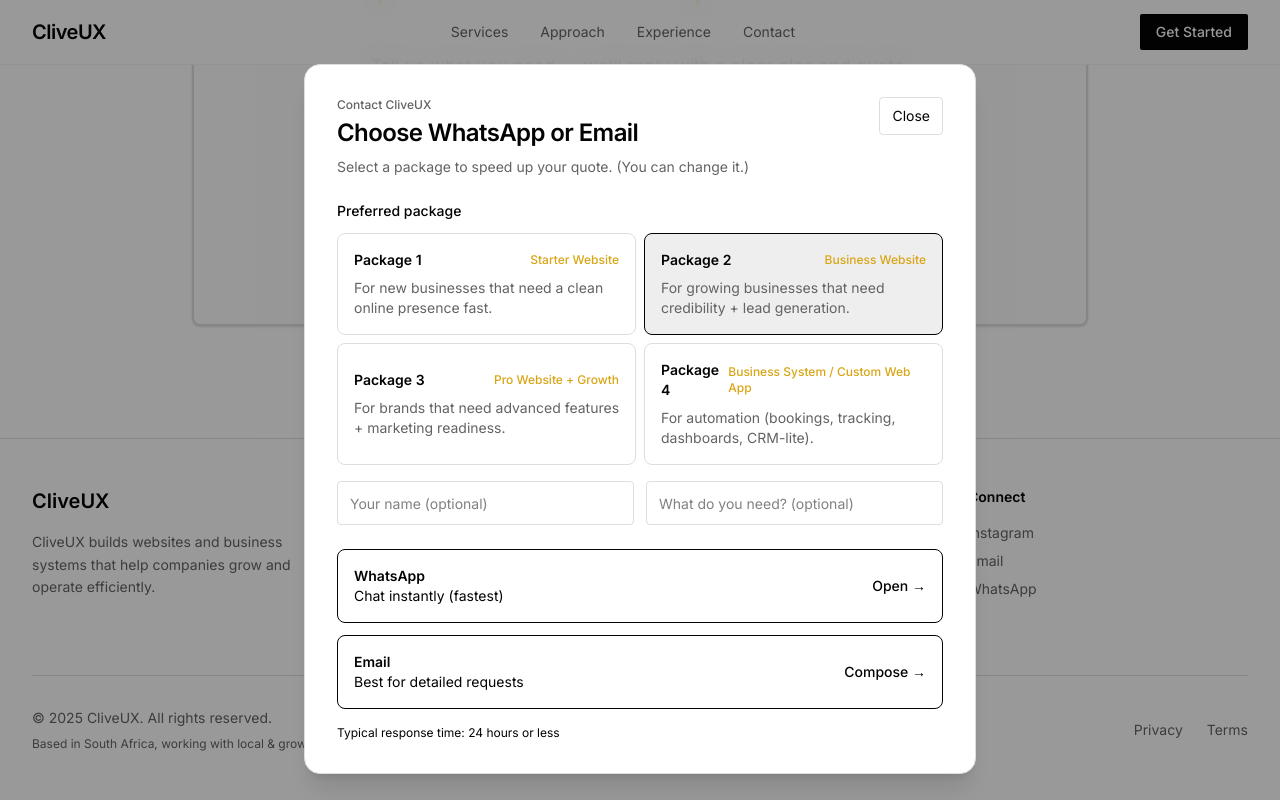
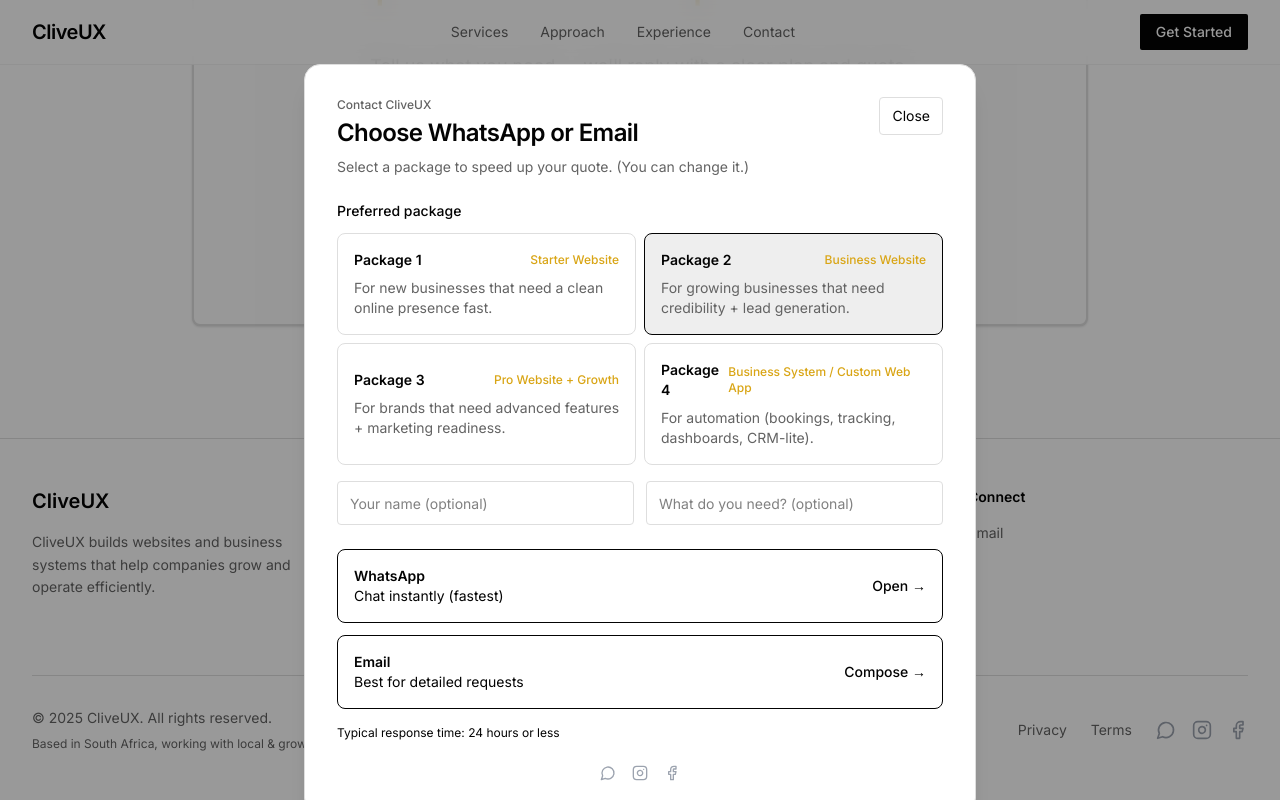
Before and after one commit to Ndelu-Blose/Cliveux-website, a Next.js app: page / in a window 1280 px wide. Both pictures are taken after a click on the button "Contact". Shown: the part 8349-9149 px from the top of the page. Built offline with nearby package versions, Linux system fonts and the light colour scheme.

Commit message:
Add social media icons to ContactModal and Footer components

```diff
--- a/components/ContactModal.tsx
+++ b/components/ContactModal.tsx
@@ -3,6 +3,7 @@
 import { useEffect, useMemo, useState } from "react";
 import { packages, PackageKey } from "@/content/packages";
 import { track } from "@/lib/analytics";
+import { MessageCircle, Instagram, Facebook } from "lucide-react";
 
 type Props = {
   open: boolean;
@@ -12,6 +13,8 @@ type Props = {
 
 const WHATSAPP = "27607257297";
 const EMAIL = "cliveuxweb@gmail.com";
+const INSTAGRAM = "https://www.instagram.com/cliveuxweb/";
+const FACEBOOK = "https://www.facebook.com/share/17aXXGqeur/";
 
 export default function ContactModal({ open, onClose, defaultPackage }: Props) {
   const [pkg, setPkg] = useState<PackageKey>(defaultPackage ?? "Package 2");
@@ -191,6 +194,37 @@ export default function ContactModal({ open, onClose, defaultPackage }: Props) {
           <p className="mt-4 text-xs text-[rgb(var(--muted))]">
             Typical response time: 24 hours or less
           </p>
+
+          {/* Social icons */}
+          <div className="mt-6 flex items-center justify-center gap-4">
+            <a
+              href="https://wa.me/27607257297"
+              target="_blank"
+              rel="noopener noreferrer"
+              className="text-[#9CA3AF] hover:text-accent transition-colors"
+              aria-label="WhatsApp"
+            >
+              <MessageCircle className="h-4 w-4" />
+            </a>
+            <a
+              href={INSTAGRAM}
+              target="_blank"
+              rel="noopener noreferrer"
+              className="text-[#9CA3AF] hover:text-accent transition-colors"
+              aria-label="Instagram"
+            >
+              <Instagram className="h-4 w-4" />
+            </a>
+            <a
+              href={FACEBOOK}
+              target="_blank"
+              rel="noopener noreferrer"
+              className="text-[#9CA3AF] hover:text-accent transition-colors"
+              aria-label="Facebook"
+            >
+              <Facebook className="h-4 w-4" />
+            </a>
+          </div>
         </div>
       </div>
     </div>
--- a/components/footer.tsx
+++ b/components/footer.tsx
@@ -3,6 +3,11 @@
 import { useState } from "react"
 import Link from "next/link"
 import ContactModal from "@/components/ContactModal"
+import { MessageCircle, Instagram, Facebook } from "lucide-react"
+
+const WHATSAPP = "27607257297";
+const INSTAGRAM = "https://www.instagram.com/cliveuxweb/";
+const FACEBOOK = "https://www.facebook.com/share/17aXXGqeur/";
 
 export function Footer() {
   const currentYear = new Date().getFullYear()
@@ -79,28 +84,8 @@ export function Footer() {
             <h3 className="font-semibold mb-4 text-sm">Connect</h3>
             <ul className="space-y-2 text-sm text-muted-foreground">
               <li>
-                <a
-                  href="https://instagram.com"
-                  target="_blank"
-                  rel="noopener noreferrer"
-                  className="hover:text-foreground transition-colors"
-                >
-                  Instagram
-                </a>
-              </li>
-              <li>
                 <a href="mailto:hello@clive-ux.com" className="hover:text-foreground transition-colors">
                   Email
-                </a>
-              </li>
-              <li>
-                <a
-                  href="https://wa.me/"
-                  target="_blank"
-                  rel="noopener noreferrer"
-                  className="hover:text-foreground transition-colors"
-                >
-                  WhatsApp
                 </a>
               </li>
             </ul>
@@ -112,6 +97,7 @@ export function Footer() {
             <p>&copy; {currentYear} CliveUX. All rights reserved.</p>
             <p className="text-xs">Based in South Africa, working with local & growing businesses</p>
           </div>
+          <div className="flex items-center gap-6">
             <div className="flex gap-6">
               <Link href="#" className="hover:text-foreground transition-colors">
                 Privacy
@@ -120,6 +106,36 @@ export function Footer() {
                 Terms
               </Link>
             </div>
+            <div className="flex items-center gap-4">
+              <a
+                href={`https://wa.me/${WHATSAPP}`}
+                target="_blank"
+                rel="noopener noreferrer"
+                className="text-[#9CA3AF] hover:text-accent transition-colors"
+                aria-label="WhatsApp"
+              >
+                <MessageCircle className="h-5 w-5" />
+              </a>
+              <a
+                href={INSTAGRAM}
+                target="_blank"
+                rel="noopener noreferrer"
+                className="text-[#9CA3AF] hover:text-accent transition-colors"
+                aria-label="Instagram"
+              >
+                <Instagram className="h-5 w-5" />
+              </a>
+              <a
+                href={FACEBOOK}
+                target="_blank"
+                rel="noopener noreferrer"
+                className="text-[#9CA3AF] hover:text-accent transition-colors"
+                aria-label="Facebook"
+              >
+                <Facebook className="h-5 w-5" />
+              </a>
+            </div>
+          </div>
         </div>
       </div>
     </footer>
```
Lines whose indentation alone changed are shown as unchanged.
